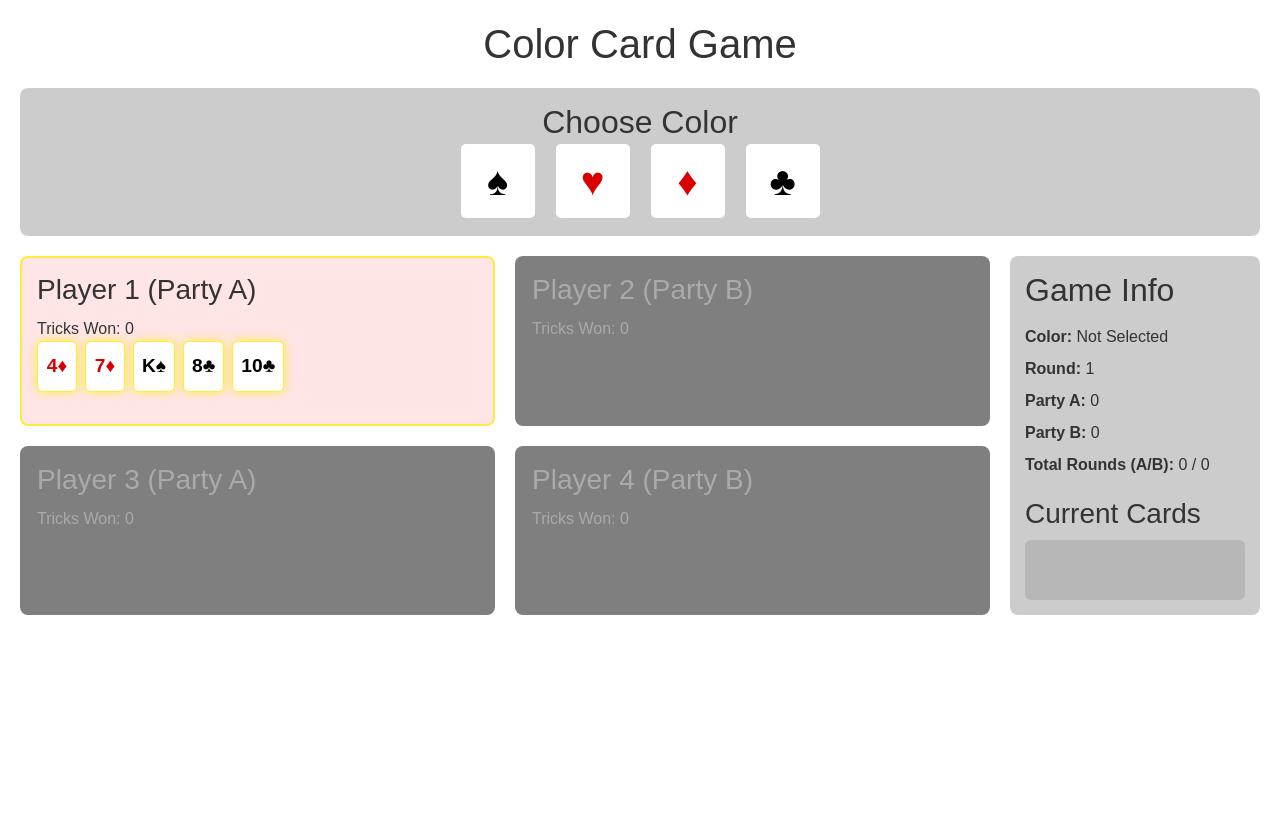
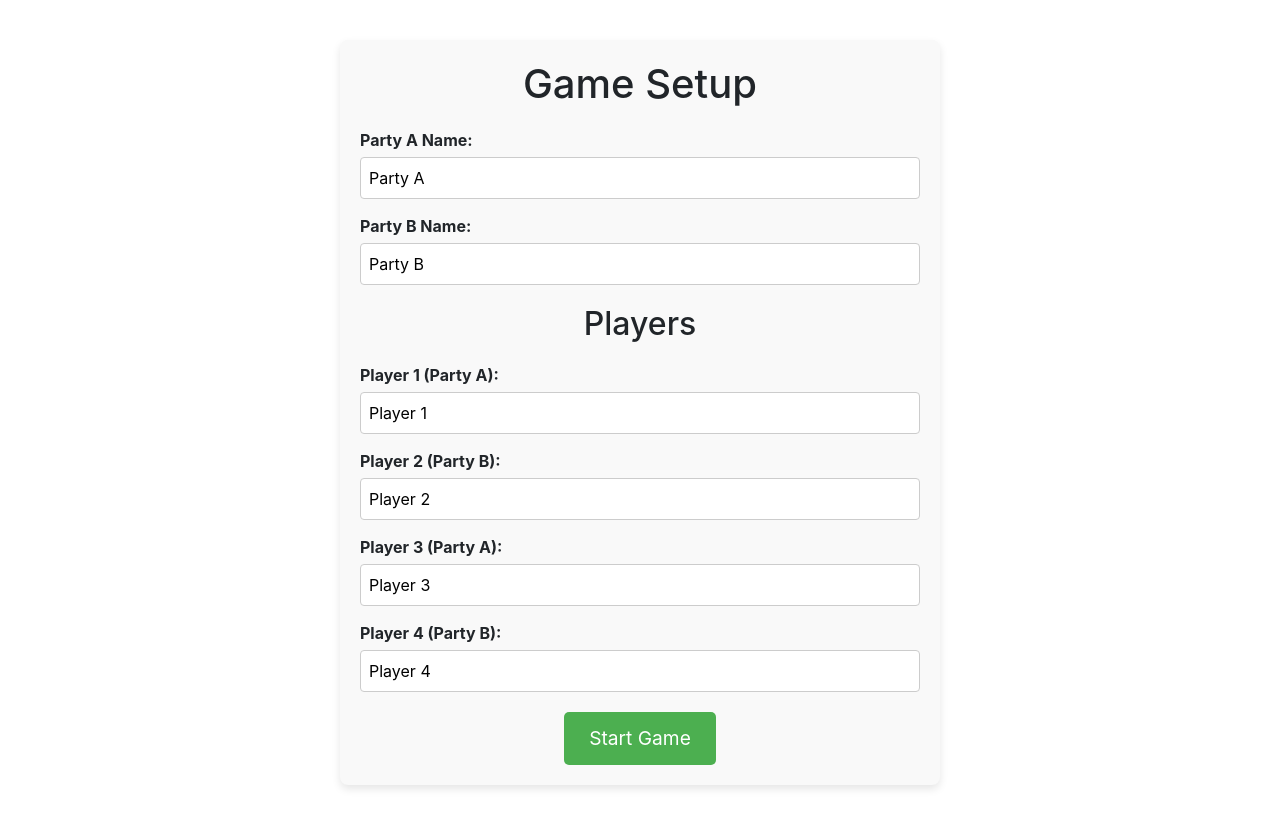
Before and after one commit to murtazaalmas/Dubai, an Angular app: page / in a window 1280 px wide. Before the commit the page ends 800 px from the top, so only its background shows below. Built offline with nearby package versions, Linux system fonts and the light colour scheme.

Commit message:
card game 7

```diff
--- a/src/app/components/color-game/color-game.component.html
+++ b/src/app/components/color-game/color-game.component.html
@@ -1,9 +1,45 @@
+<div class="setup-container" *ngIf="gameState.gamePhase === 'setup'">
+  <h1>Game Setup</h1>
+  <div class="party-inputs">
+    <div class="party-input">
+      <label for="partyA">Party A Name:</label>
+      <input id="partyA" type="text" [(ngModel)]="partyAName">
+    </div>
+    <div class="party-input">
+      <label for="partyB">Party B Name:</label>
+      <input id="partyB" type="text" [(ngModel)]="partyBName">
+    </div>
+  </div>
+  <h2>Players</h2>
+  <div class="player-inputs">
+    <div class="player-input">
+      <label for="player1">Player 1 (Party A):</label>
+      <input id="player1" type="text" [(ngModel)]="playerNames[0]">
+    </div>
+    <div class="player-input">
+      <label for="player2">Player 2 (Party B):</label>
+      <input id="player2" type="text" [(ngModel)]="playerNames[1]">
+    </div>
+    <div class="player-input">
+      <label for="player3">Player 3 (Party A):</label>
+      <input id="player3" type="text" [(ngModel)]="playerNames[2]">
+    </div>
+    <div class="player-input">
+      <label for="player4">Player 4 (Party B):</label>
+      <input id="player4" type="text" [(ngModel)]="playerNames[3]">
+    </div>
+  </div>
+  <button class="start-game-btn" (click)="startGame()">Start Game</button>
+</div>
+
+<div *ngIf="gameState && gameState.gamePhase !== 'setup'">
   <app-trump-suit-display [suit]="gameState.trumpSuitForDisplay ?? null"></app-trump-suit-display>
-<div class="game-container" *ngIf="gameState">
+  <div class="game-container">
     <header class="game-header">
       <h1>Color Card Game</h1>
       <div *ngIf="gameState.streakHolder" class="streak-info">
-      <p><strong>On a Streak:</strong> {{ gameState.streakHolder.name }} (Party {{ gameState.streakHolder.party }})</p>
+        <p><strong>On a Streak:</strong> {{ gameState.streakHolder.name }} (Party {{ gameState.streakHolder.party }})
+        </p>
       </div>
     </header>
 
@@ -18,13 +54,58 @@
       </div>
     </div>
 
+    <!-- Game Info -->
+    <div class="game-info">
+      <h2>Game Info</h2>
+      <div class="game-info-content">
+        <p><strong>Color:</strong> <span [ngClass]="{
+      'suit-hearts': gameState.trumpSuit === Suit.Hearts,
+      'suit-diamonds': gameState.trumpSuit === Suit.Diamonds,
+      'suit-spades': gameState.trumpSuit === Suit.Spades,
+      'suit-clubs': gameState.trumpSuit === Suit.Clubs
+    }">{{ gameState.trumpSuit || 'Not Selected' }}</span></p>
+        <p><strong>Round:</strong> {{ gameState.roundNumber }}</p>
+        <p>
+          <strong>{{ gameState.partyAName }}:</strong> {{ gameState.partyARoundScore }}
+          <span class="round-status" *ngIf="gameState.partyARoundScore > gameState.partyBRoundScore">({{
+            gameState.partyAName }}
+            leads)</span>
+        </p>
+        <p><strong>{{ gameState.partyBName }}:</strong> {{ gameState.partyBRoundScore }}
+          <span class="round-status" *ngIf="gameState.partyBRoundScore > gameState.partyARoundScore">({{
+            gameState.partyBName }}
+            leads)</span>
+        </p>
+        <p><strong>Total Rounds ({{ gameState.partyAName }}/{{ gameState.partyBName }}):</strong> {{
+          gameState.partyAMatchScore }} / {{ gameState.partyBMatchScore }}</p>
+
+        <div class="game-controls" *ngIf="gameState.gamePhase === 'playing'">
+          <button class="forfeit-btn" (click)="forfeitRound()">Restart </button>
+        </div>
+
+        <div class="game-over-controls" *ngIf="gameState.gamePhase === 'game_over'">
+          <button class="play-again-btn" (click)="newGame()">Play Again</button>
+        </div>
+      </div>
+      <div class="trick-area" *ngIf="gameState && gameState.currentTrick && gameState.currentTrick.cards.length > 0">
+        <h3>Current Cards</h3>
+        <div class="trick-cards">
+          <div *ngFor="let played of gameState.currentTrick.cards" class="card"
+            [class.red-card]="played.card.suit === Suit.Hearts || played.card.suit === Suit.Diamonds">
+            <small>{{ played.player.name }}</small>
+            {{ played.card.rank }}{{ played.card.suit }}
+          </div>
+        </div>
+      </div>
+    </div>
+
     <div class="game-board">
       <!-- Player Areas -->
       <div class="players-container">
         <div *ngFor="let player of gameState.players" class="player-area"
           [class.current-player]="gameState.players[gameState.currentPlayerIndex].id === player.id"
           [class.party-a]="player.isPartyA" [class.party-b]="!player.isPartyA">
-        <h3>{{ player.name }} ({{ player.isPartyA ? 'Party A' : 'Party B' }})</h3>
+          <h3>{{ player.name }} ({{ player.isPartyA ? gameState.partyAName : gameState.partyBName }})</h3>
           <p>Tricks Won: {{ player.tricksWon.length }}</p>
           <div class="player-hand">
             <div *ngFor="let card of player.hand" class="card"
@@ -39,36 +120,6 @@
         </div>
       </div>
 
-    <!-- Game Info & Trick Area -->
-    <div class="game-info">
-      <h2>Game Info</h2>
-      <p><strong>Color:</strong> {{ gameState.trumpSuit || 'Not Selected' }}</p>
-      <p><strong>Round:</strong> {{ gameState.roundNumber }}</p>
-      <p>
-        <strong>Party A:</strong> {{ gameState.partyARoundScore }}
-        <span class="round-status" *ngIf="gameState.partyARoundScore > gameState.partyBRoundScore">(Party A
-          leads)</span>
-      </p>
-      <p><strong>Party B:</strong> {{ gameState.partyBRoundScore }}
-        <span class="round-status" *ngIf="gameState.partyBRoundScore > gameState.partyARoundScore">(Party B
-          leads)</span>
-      </p>
-      <p><strong>Total Rounds (A/B):</strong> {{ gameState.partyAMatchScore }} / {{ gameState.partyBMatchScore }}</p>
 
-      <div class="game-over-controls" *ngIf="gameState.gamePhase === 'game_over'">
-        <button class="play-again-btn" (click)="newGame()">Play Again</button>
-      </div>
-
-      <div class="trick-area">
-        <h3>Current Cards</h3>
-        <div class="trick-cards">
-          <div *ngFor="let played of gameState.currentTrick.cards" class="card"
-            [class.red-card]="played.card.suit === Suit.Hearts || played.card.suit === Suit.Diamonds">
-            <small>{{ played.player.name }}</small>
-            {{ played.card.rank }}{{ played.card.suit }}
     </div>
   </div>
-      </div>
-    </div>
-  </div>
-</div>
--- a/src/app/components/color-game/color-game.component.scss
+++ b/src/app/components/color-game/color-game.component.scss
@@ -128,7 +128,7 @@
   text-align: center;
   box-shadow: 2px 2px 5px rgba(0, 0, 0, 0.2);
 
-    &.red-card {
+  &.red-card {
     color: #d90000;
   }
 
@@ -137,13 +137,13 @@
     border-color: #ffeb3b;
     box-shadow: 0 0 10px #ffeb3b;
 
-        &:hover {
+    &:hover {
       transform: translateY(-5px);
       transition: transform 0.2s;
     }
   }
 
-    &.trump-card {
+  &.trump-card {
     border-color: #ff4136; // A bright red
     border-width: 2px;
   }
@@ -163,7 +163,7 @@
 .game-info {
   flex-basis: 250px;
   flex-shrink: 0;
-  background-color: rgba(0, 0, 0, 0.2);
+  background-color: #fff;
   padding: 15px;
   border-radius: 8px;
 
@@ -180,6 +180,23 @@
       margin-left: 8px;
       font-weight: bold;
     }
+  }
+}
+
+.game-info-content {
+  display: flex;
+  justify-content: space-between;
+
+  .suit-hearts,
+  .suit-diamonds {
+    color: #d90000; // Red for Hearts and Diamonds
+    font-weight: bold;
+  }
+
+  .suit-spades,
+  .suit-clubs {
+    color: #000; // Black for Spades and Clubs
+    font-weight: bold;
   }
 }
 
@@ -204,8 +221,13 @@
 }
 
 .trick-area {
-  margin-top: 20px;
-
+  margin-top: 5px;
+  padding: 5px;
+  display: flex;
+  align-items: center;
+  background-color: rgba(0, 0, 0, 0.1);
+  text-align: center;
+  justify-content: center;
   .trick-cards {
     display: flex;
     gap: 10px;
@@ -246,6 +268,12 @@
 }
 
 @media (max-width: 768px) {
+  .game-info-content {
+    flex-direction: column;
+    align-items: center;
+    gap: 10px;
+  }
+
   .trump-selection .suits {
     flex-wrap: wrap; // Allow suit buttons to wrap
     gap: 10px;
@@ -282,3 +310,73 @@
     font-size: 1em;
   }
 }
+
+.setup-container {
+  padding: 20px;
+  max-width: 600px;
+  margin: 40px auto;
+  background-color: #f9f9f9;
+  border-radius: 8px;
+  box-shadow: 0 4px 8px rgba(0, 0, 0, 0.1);
+  text-align: center;
+
+  h1, h2 {
+    margin-bottom: 20px;
+  }
+
+  .party-inputs, .player-inputs {
+    display: flex;
+    flex-direction: column;
+    gap: 15px;
+    margin-bottom: 20px;
+  }
+
+  .party-input, .player-input {
+    display: flex;
+    flex-direction: column;
+    align-items: flex-start;
+    gap: 5px;
+
+    label {
+      font-weight: bold;
+    }
+
+    input {
+      width: 100%;
+      padding: 8px;
+      border: 1px solid #ccc;
+      border-radius: 4px;
+    }
+  }
+
+  .start-game-btn {
+    padding: 12px 25px;
+    font-size: 1.2em;
+    color: #fff;
+    background-color: #4CAF50;
+    border: none;
+    border-radius: 5px;
+    cursor: pointer;
+    transition: background-color 0.3s;
+
+    &:hover {
+      background-color: #45a049;
+    }
+  }
+}
+
+.forfeit-btn {
+  padding: 8px 16px;
+  font-size: 0.9em;
+  color: #fff;
+  background-color: #f44336; // Red color for forfeit
+  border: none;
+  border-radius: 4px;
+  cursor: pointer;
+  transition: background-color 0.3s;
+  margin-top: 10px;
+
+  &:hover {
+    background-color: #d32f2f;
+  }
+}
--- a/src/app/components/color-game/color-game.component.ts
+++ b/src/app/components/color-game/color-game.component.ts
@@ -1,12 +1,13 @@
 import { Component, OnInit } from '@angular/core';
 import { CommonModule } from '@angular/common';
+import { FormsModule } from '@angular/forms';
 import { TrumpSuitDisplayComponent } from '../trump-suit-display/trump-suit-display.component';
 import { GameState, Player, Card, Suit, Rank, Trick, RankValue } from '../../models/color-game.models';
 import { MessageService } from '../../services/message.service';
 
 @Component({
   standalone: true,
-  imports: [CommonModule, TrumpSuitDisplayComponent],
+  imports: [CommonModule, FormsModule, TrumpSuitDisplayComponent],
   selector: 'app-color-game',
   templateUrl: './color-game.component.html',
   styleUrls: ['./color-game.component.scss']
@@ -19,7 +20,17 @@ export class ColorGameComponent implements OnInit {
 
   constructor(private messageService: MessageService) {}
 
+  partyAName: string = 'Party A';
+  partyBName: string = 'Party B';
+  playerNames: string[] = ['Player 1', 'Player 2', 'Player 3', 'Player 4'];
+
   ngOnInit(): void {
+    this.loadGameState();
+  }
+
+  startGame(): void {
+    localStorage.removeItem('colorGameState');
+    this.gameState = {} as GameState; // Reset state
     this.setupGame();
   }
 
@@ -38,6 +49,8 @@ export class ColorGameComponent implements OnInit {
       lastTrickWinnerId: undefined,
       streakHolder: undefined,
       roundNumber: 1,
+      partyAName: this.partyAName,
+      partyBName: this.partyBName,
       partyARoundScore: 0,
       partyBRoundScore: 0,
       partyAMatchScore: this.gameState?.partyAMatchScore || 0, // Persist match score across rounds
@@ -48,14 +61,15 @@ export class ColorGameComponent implements OnInit {
     };
 
     this.dealCards();
+    this.saveGameState();
   }
 
   initializePlayers(): Player[] {
     return [
-      { id: 1, name: 'Player 1', hand: [], tricksWon: [], consecutiveWins: 0, isPartyA: true },
-      { id: 2, name: 'Player 2', hand: [], tricksWon: [], consecutiveWins: 0, isPartyA: false },
-      { id: 3, name: 'Player 3', hand: [], tricksWon: [], consecutiveWins: 0, isPartyA: true },
-      { id: 4, name: 'Player 4', hand: [], tricksWon: [], consecutiveWins: 0, isPartyA: false },
+      { id: 1, name: this.playerNames[0], hand: [], tricksWon: [], consecutiveWins: 0, isPartyA: true },
+      { id: 2, name: this.playerNames[1], hand: [], tricksWon: [], consecutiveWins: 0, isPartyA: false },
+      { id: 3, name: this.playerNames[2], hand: [], tricksWon: [], consecutiveWins: 0, isPartyA: true },
+      { id: 4, name: this.playerNames[3], hand: [], tricksWon: [], consecutiveWins: 0, isPartyA: false },
     ];
   }
 
@@ -128,6 +142,7 @@ export class ColorGameComponent implements OnInit {
 
     this.gameState.gamePhase = 'playing';
     this.messageService.showMessage(`Player ${this.gameState.players[this.gameState.currentPlayerIndex].name}'s turn to start.`);
+    this.saveGameState();
   }
 
       playCard(player: Player, card: Card): void {
@@ -154,6 +169,7 @@ export class ColorGameComponent implements OnInit {
     // Move card from hand to trick
     player.hand = player.hand.filter(c => c !== card);
     this.gameState.currentTrick.cards.push({ player, card });
+    this.saveGameState();
 
     // Set leading suit for the trick
     if (this.gameState.currentTrick.cards.length === 1) {
@@ -319,11 +335,44 @@ export class ColorGameComponent implements OnInit {
     }
   }
 
+  saveGameState(): void {
+    localStorage.setItem('colorGameState', JSON.stringify(this.gameState));
+  }
+
+  loadGameState(): void {
+    const savedState = localStorage.getItem('colorGameState');
+    if (savedState) {
+      this.gameState = JSON.parse(savedState);
+    } else {
+      this.gameState = { gamePhase: 'setup' } as GameState;
+    }
+  }
+
+  forfeitRound(): void {
+    if (this.gameState.gamePhase !== 'playing') return;
+
+    const currentPlayer = this.gameState.players[this.gameState.currentPlayerIndex];
+    if (currentPlayer.isPartyA) {
+      this.gameState.partyBMatchScore++;
+      this.messageService.showMessage(`${this.gameState.partyAName} forfeits. ${this.gameState.partyBName} wins the round.`);
+    } else {
+      this.gameState.partyAMatchScore++;
+      this.messageService.showMessage(`${this.gameState.partyBName} forfeits. ${this.gameState.partyAName} wins the round.`);
+    }
+
+    if (this.gameState.partyAMatchScore >= 7 || this.gameState.partyBMatchScore >= 7) {
+      this.gameState.gamePhase = 'game_over';
+    } else {
+      this.gameState.roundNumber++;
+      this.setupGame();
+    }
+
+    this.saveGameState();
+  }
+
   newGame(): void {
-    this.gameState.partyAMatchScore = 0;
-    this.gameState.partyBMatchScore = 0;
-    this.gameState.roundNumber = 1;
-    this.setupGame();
-    this.messageService.showMessage(`Game Over! Party ${this.gameState.partyAMatchScore > this.gameState.partyBMatchScore ? 'A' : 'B'} wins the game!`);
+    localStorage.removeItem('colorGameState');
+    this.gameState = { gamePhase: 'setup' } as GameState;
+    this.saveGameState(); // Save the clean setup state
   }
 }
--- a/src/app/models/color-game.models.ts
+++ b/src/app/models/color-game.models.ts
@@ -66,11 +66,13 @@ export interface GameState {
   trickStreak: Card[];
   lastTrickWinnerId?: number;
   roundNumber: number;
+  partyAName: string;
+  partyBName: string;
   partyARoundScore: number;
   partyBRoundScore: number;
   partyAMatchScore: number;
   partyBMatchScore: number;
-  gamePhase: 'dealing' | 'choosing_trump' | 'playing' | 'round_over' | 'game_over';
+  gamePhase: 'setup' | 'dealing' | 'choosing_trump' | 'playing' | 'round_over' | 'game_over';
   message: string;
   trumpSuitForDisplay?: Suit | null;
   streakHolder?: { name: string, party: 'A' | 'B' };
```
Also changed, not shown: 1 other file (tests, documents, lock files or other folders). Lines whose indentation alone changed are shown as unchanged.
